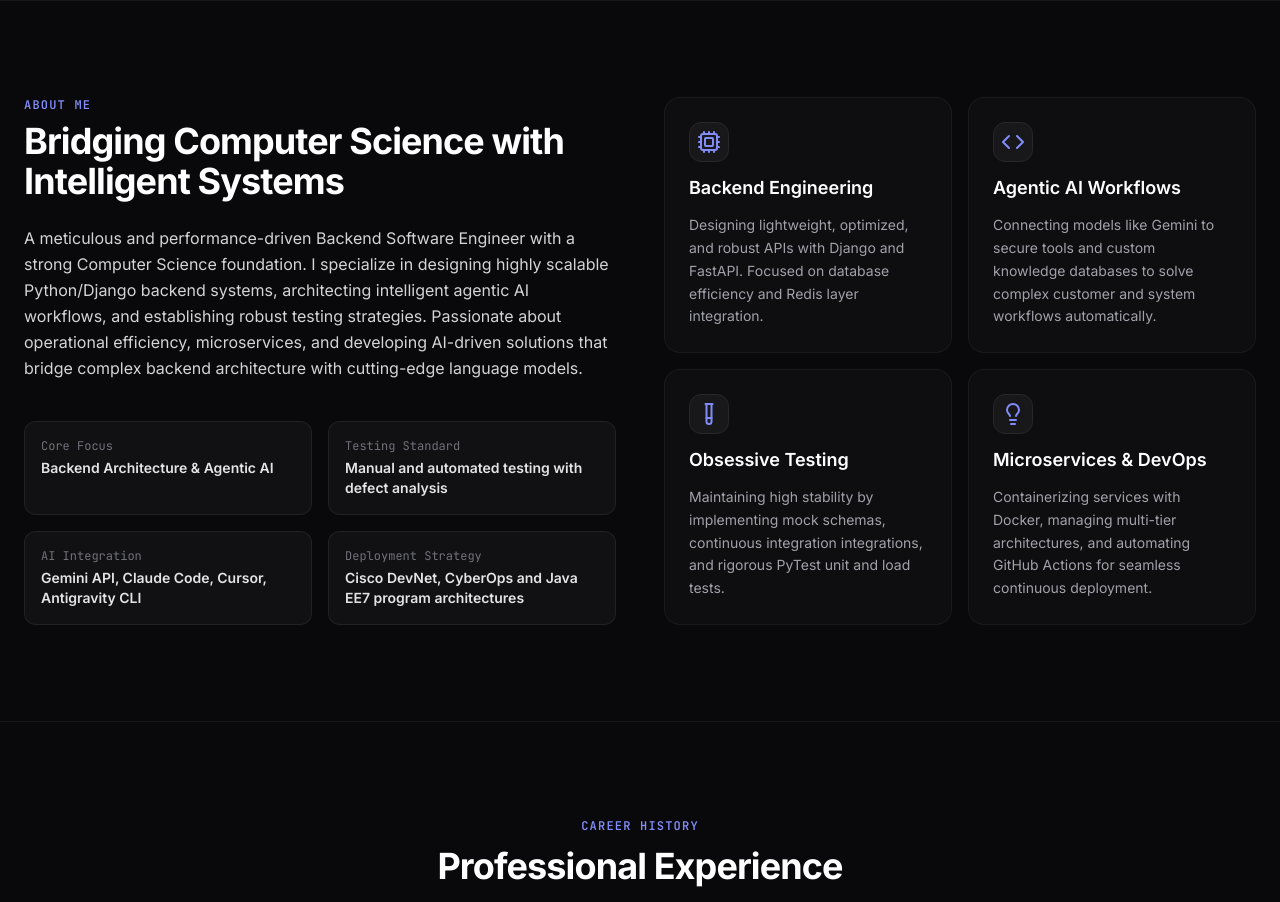
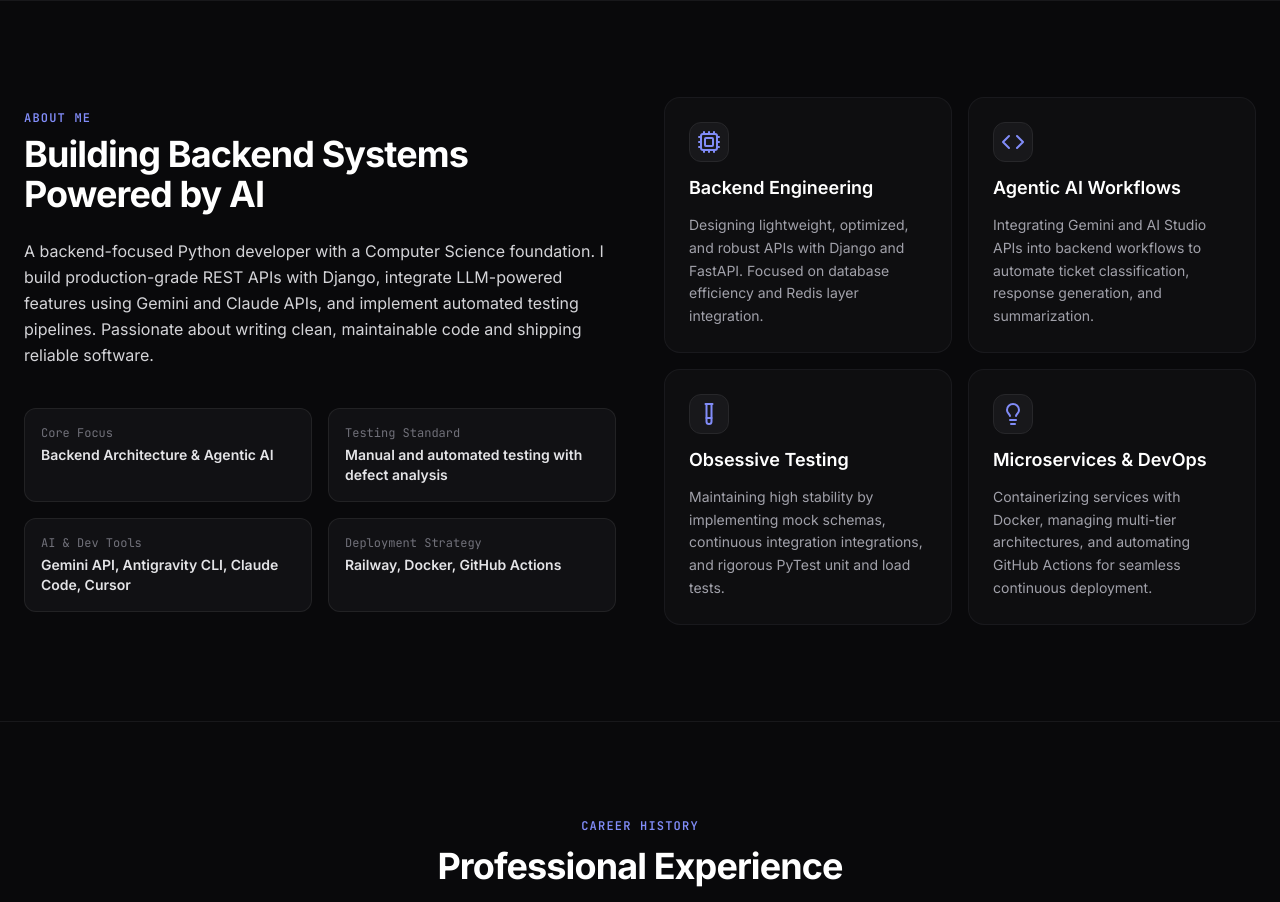
Before and after one commit to ays19/Sharar-s-portfolio, a React (Vite) app: page / in a window 1280 px wide. Shown: the part 800-1702 px from the top of the page. Built offline with nearby package versions, Linux system fonts and the light colour scheme.

Commit message:
fix: update about and data section copy and remove incorrect deployment strategy reference

```diff
--- a/src/components/About.tsx
+++ b/src/components/About.tsx
@@ -12,7 +12,7 @@ export default function About() {
     {
       icon: <Code className="text-indigo-500" size={24} />,
       title: 'Agentic AI Workflows',
-      desc: 'Connecting models like Gemini to secure tools and custom knowledge databases to solve complex customer and system workflows automatically.',
+      desc: 'Integrating Gemini and AI Studio APIs into backend workflows to automate ticket classification, response generation, and summarization.',
     },
     {
       icon: <TestTube className="text-indigo-500" size={24} />,
@@ -41,7 +41,7 @@ export default function About() {
             <div className="flex flex-col gap-2">
               <span className="text-xs font-mono text-indigo-500 uppercase tracking-widest font-semibold">About Me</span>
               <h2 className="text-3xl sm:text-4xl font-sans font-bold tracking-tight text-white">
-                Bridging Computer Science with Intelligent Systems
+                Building Backend Systems Powered by AI
               </h2>
             </div>
 
--- a/src/data.ts
+++ b/src/data.ts
@@ -13,12 +13,12 @@ export const personalInfo = {
   linkedin: 'https://www.linkedin.com/in/yasirsharar/',
   resumeUrl: 'https://drive.google.com/drive/folders/1SyanyPV7CAICJ0kf5XGzR0U311YQNKZX?usp=drive_link',
   about: {
-    summary: 'A meticulous and performance-driven Backend Software Engineer with a strong Computer Science foundation. I specialize in designing highly scalable Python/Django backend systems, architecting intelligent agentic AI workflows, and establishing robust testing strategies. Passionate about operational efficiency, microservices, and developing AI-driven solutions that bridge complex backend architecture with cutting-edge language models.',
+    summary: 'A backend-focused Python developer with a Computer Science foundation. I build production-grade REST APIs with Django, integrate LLM-powered features using Gemini and Claude APIs, and implement automated testing pipelines. Passionate about writing clean, maintainable code and shipping reliable software.',
     highlights: [
       { label: 'Core Focus', value: 'Backend Architecture & Agentic AI' },
       { label: 'Testing Standard', value: 'Manual and automated testing with defect analysis' },
-      { label: 'AI Integration', value: 'Gemini API, Claude Code, Cursor, Antigravity CLI' },
-      { label: 'Deployment Strategy', value: 'Cisco DevNet, CyberOps and Java EE7 program architectures' }
+      { label: 'AI & Dev Tools', value: 'Gemini API, Antigravity CLI, Claude Code, Cursor'},
+      { label: 'Deployment Strategy', value: 'Railway, Docker, GitHub Actions' }
     ]
   }
 };
```
